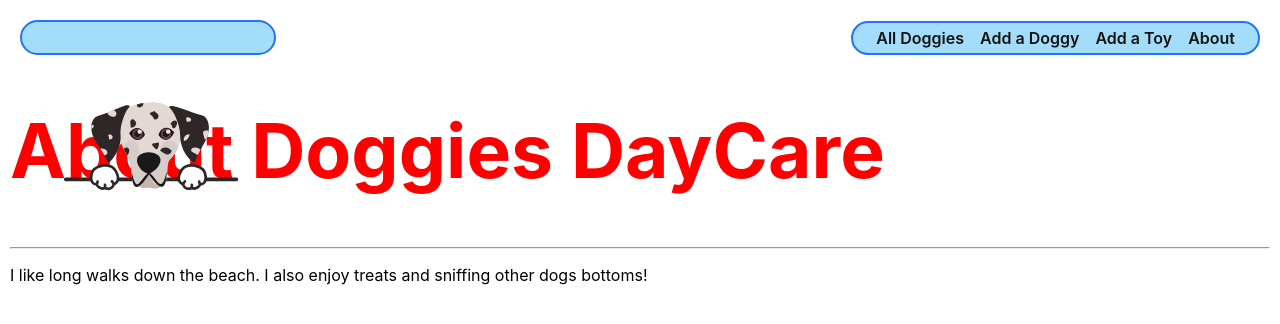
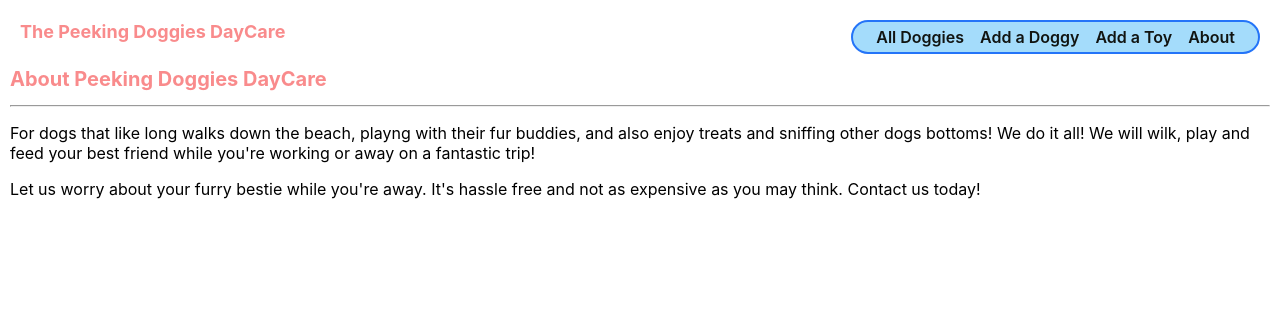
Before and after one commit to JJK70/doggies-daycare, a Django app: page /about/ in a window 1280 px wide. Shown: the top 324 px of the page. Run offline with Django 4.2, Linux system fonts and the light colour scheme.

Commit message:
style pages

```diff
--- a/main_app/static/css/base.css
+++ b/main_app/static/css/base.css
@@ -149,7 +149,7 @@ nav li {
 }
 
 .page-header img {
-  height: 80px;
+  height: 40px;
   margin-left:15px;
 }
 
@@ -213,11 +213,6 @@ nav li {
     margin-left: 25px;
   }
 
-  h1 {
-    font-size: 75px;
-    color: #ff0000;
-  }
-
   @supports (-webkit-backdrop-filter: none) or (backdrop-filter: none) {
     header {
       background: var(--nav-bg);
@@ -274,3 +269,19 @@ nav li {
     }
   }
 }
+
+.top {
+  text-decoration: none;
+  color:#f98b8c;
+  font-size: 18px;
+  font-weight:bold;
+  margin-top: -12px;
+}
+
+.top:hover {
+  color: rgb(16, 56, 158);
+}
+
+h1 {
+  color: #f98b8c;
+}
--- a/main_app/templates/about.html
+++ b/main_app/templates/about.html
@@ -1,11 +1,12 @@
 {% extends 'base.html' %}
 
 {% block content %}
-
-<h1>About Doggies DayCare</h1>
+<h1>About Peeking Doggies DayCare</h1>
 <hr />
 <p class="page-content">
-  I like long walks down the beach. I also enjoy treats and sniffing other dogs bottoms!
+  For dogs that like long walks down the beach, playng with their fur buddies, and also enjoy treats and sniffing other dogs bottoms! We do it all! We will wilk, play and feed your best friend while you're working or away on a fantastic trip!
 </p>
-
+<p class="page-content">
+  Let us worry about your furry bestie while you're away. It's hassle free and not as expensive as you may think. Contact us today!
+</p>
 {% endblock %}
--- a/main_app/templates/base.html
+++ b/main_app/templates/base.html
@@ -18,14 +18,9 @@
 </head>
 <body class="back">
   <header>
-    <div class="header-logo-container">
-      <a href="/">
-        <img
-          src="{% static 'images/PeekingDog-07.svg' %}"
-          alt="The Peeking Doggies Daycare Logo"
-        >
+      <a class="top" href="/">
+        The Peeking Doggies DayCare
       </a>
-    </div>
     <nav>
       <ul>
         <li><a href="{% url 'dogs_index' %}">All Doggies</a></li>
--- a/main_app/templates/home.html
+++ b/main_app/templates/home.html
@@ -7,7 +7,7 @@
 
 {% block content %}
 
-<section class="logo-container">
+<section class="logo-container text-center">
   {% comment %} <div class="dog-container">
     <img src="{% static 'images/PeekingDog-19.svg' %}" alt="The Peeking Doggie DayCare Dog" />
   </div> {% endcomment %}
@@ -15,6 +15,8 @@
  <img
     src="{% static 'images/hp_img.jpg' %}"
     alt="Text reads: Peeking Doggie DayCare"
+    width="600px"
+    height-"600px"
   />
 </section>
 
--- a/main_app/templates/main_app/dog_form.html
+++ b/main_app/templates/main_app/dog_form.html
@@ -10,11 +10,10 @@
 {% if cat %}
     <h1>Edit {{ dog.name }}</h1>
   {% else %}
-    <h1>Add a Doggy</h1>
   {% endif %}
 <div class="page-header">
   <h1>Add a Doggy</h1>
-  <img src="{% static 'images/dog.jpg' %}" alt="A dog"/>
+  <img src="{% static 'images/PeekingDog-11.svg' %}" alt="A dog"/>
 </div>
 <form action="" method="post" class="form-container">
   {% csrf_token %}
--- a/main_app/templates/main_app/toy_confirm_delete.html
+++ b/main_app/templates/main_app/toy_confirm_delete.html
@@ -5,7 +5,7 @@
 
 <div class="page-header">
   <h1>Delete Toy?</h1>
-  <img src="{% static 'images/nerd-cat.svg' %}" alt="Peeking Puppy"/>
+  <img src="{% static 'images/frisbee.png' %}" alt="A frisbee toy"/>
 </div>
 <h2>Are you sure you want to delete {{ object.name }}?</h2>
 
--- a/main_app/templates/main_app/toy_form.html
+++ b/main_app/templates/main_app/toy_form.html
@@ -12,7 +12,7 @@
   {% else %}
     <h1>Add a Toy</h1>
   {% endif %}
-  <img src="{% static 'images/nerd-cat.svg' %}" alt="Peeking Puppy"/>
+  <img src="{% static 'images/frisbee.png' %}" alt="A frisbee toy"/>
 </div>
 <form action="" method="post" class="form-container" autocomplete="off">
   {% csrf_token %}
```
Also changed, not shown: main_app/static/css/home.css (+0 -10 lines), main_app/templates/dogs/detail.html (+7 -7 lines), main_app/templates/dogs/index.html (+3 -4 lines), main_app/static/images/bone.png (added), main_app/static/images/dog-icon.jpg (added), main_app/static/images/frisbee.png (added), main_app/static/images/hot-dog.png (added), 6 other files.
